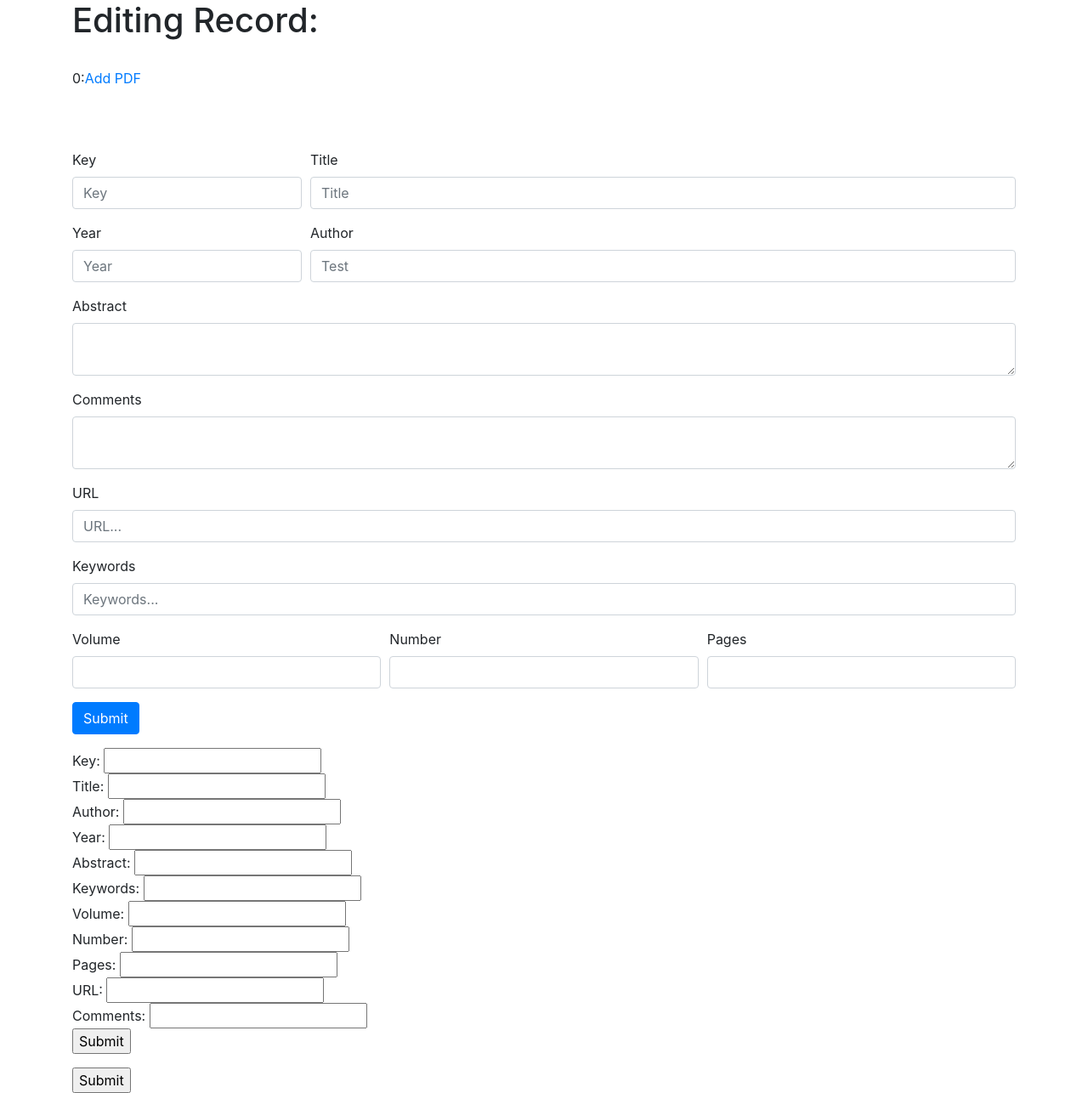
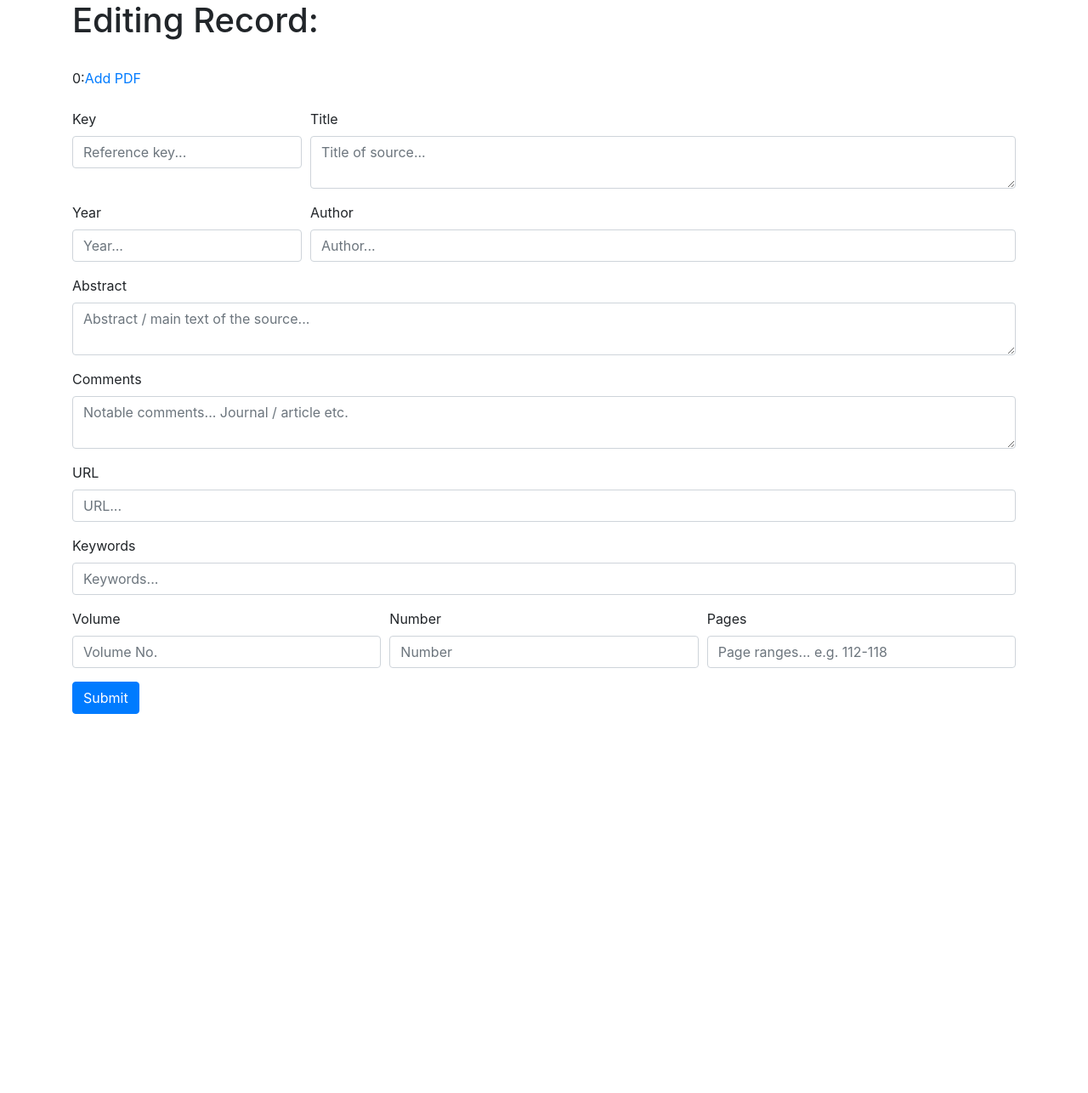
Before and after one commit to WillMatthews/refmanager, a PHP site: page /edit.php?record=1 in a window 1280 px wide. Shown: the whole page at 85% size. After the commit the page ends 840 px from the top, so only its background shows below. Run offline with PHP 8.4, Linux system fonts and the light colour scheme; data that the repository does not hold is empty; some libraries are stand-ins or nearby versions.

Commit message:
Made edit page more user friendly + cleanup

```diff
--- a/html/edit.php
+++ b/html/edit.php
@@ -106,38 +106,35 @@ if ( !empty( $row["haspdf"] ) ) {
 
 <br/>
 <br/>
-<br/>
-<br/>
-
 <form action="edit.php" method="post">
   <div class="form-row">
     <div class="form-group col-md-3">
       <label for="inputKey">Key</label>
-      <input type="text" class="form-control" name="key" placeholder="Key" value ="<?php echo $key; ?>">
+      <input type="text" class="form-control" name="key" placeholder="Reference key..." value ="<?php echo $key; ?>">
     </div>
     <div class="form-group col-md-9">
       <label for="inputTitle">Title</label>
-      <input type="text" class="form-control" name="title" placeholder="Title" value="<?php echo $title; ?>">
+	  <textarea class="form-control" placeholder="Title of source..." name="title"><?php echo $title; ?></textarea>
     </div>
   </div>
   <div class="form-row">
   <div class="form-group col-md-3">
     <label for="inputYear">Year</label>
-    <input type="text" class="form-control" id="inputAddress2" placeholder="Year" value="<?php echo $year; ?>">
+    <input type="text" class="form-control" id="inputAddress2" placeholder="Year..." value="<?php echo $year; ?>">
   </div>
   <div class="form-group col-md-9">
     <label for="inputAuthor">Author</label>
-    <input type="text" class="form-control" name="author" placeholder="Test" value="<?php echo $author; ?>">
+    <input type="text" class="form-control" name="author" placeholder="Author..." value="<?php echo $author; ?>">
   </div>
  </div>
 <div class="form-group">
 	<label for="inputAbstract">Abstract</label>
-	<textarea class="form-control" name="abstract"><?php echo $keywords; ?></textarea>
+	<textarea class="form-control" placeholder="Abstract / main text of the source..." name="abstract"><?php echo $keywords; ?></textarea>
 
 </div>
 <div class="form-group">
 	<label for="inputComments">Comments</label>
-	<textarea class="form-control" name="comments"><?php echo $comments; ?></textarea>
+	<textarea class="form-control" placeholder="Notable comments... Journal / article etc." name="comments"><?php echo $comments; ?></textarea>
 
 </div>
 <div class="form-group">
@@ -151,15 +148,15 @@ if ( !empty( $row["haspdf"] ) ) {
   <div class="form-row">
     <div class="form-group col-md-4">
       <label for="inputVolume">Volume</label>
-      <input type="text" class="form-control" name="volume" value="<?php echo $volume; ?>">
+      <input type="text" class="form-control" name="volume" placeholder="Volume No." value="<?php echo $volume; ?>">
     </div>
     <div class="form-group col-md-4">
       <label for="inputNumber">Number</label>
-      <input type="text" id="inputState" class="form-control" name="number" value="<?php echo $number; ?>">
+      <input type="text" id="inputState" class="form-control" name="number" placeholder="Number" value="<?php echo $number; ?>">
     </div>
     <div class="form-group col-md-4">
       <label for="inputPages">Pages</label>
-      <input type="text" class="form-control" name="pages" value="<?php echo $pages; ?>">
+      <input type="text" class="form-control" placeholder="Page ranges... e.g. 112-118" name="pages" value="<?php echo $pages; ?>">
     </div>
   </div>
   <input type="hidden" value="<?php echo $record; ?>" name="id" />
@@ -168,26 +165,6 @@ if ( !empty( $row["haspdf"] ) ) {
 </form>
 
 
-<form action="edit.php" method="post">
-Key: <input type="text" name="key" value="<?php echo $key; ?>" ><br>
-Title: <input type="text" name="title" value="<?php echo $title; ?>" ><br>
-Author: <input type="text" name="author" value="<?php echo $author; ?>" ><br>
-Year: <input type="text" name="year" value="<?php echo $year; ?>" ><br>
-Abstract: <input type="text" name="abstract" value="<?php echo $abstract; ?>" ><br>
-Keywords: <input type="text" name="keywords" value="<?php echo $keywords; ?>" ><br>
-Volume: <input type="text" name="volume" value="<?php echo $volume; ?>" ><br>
-Number: <input type="text" name="number" value="<?php echo $number; ?>" ><br>
-Pages: <input type="text" name="pages" value="<?php echo $pages; ?>" ><br>
-URL: <input type="text" name="url" value="<?php echo $url; ?>" ><br>
-Comments: <input type="text" name="comments" value="<?php echo $comments; ?>" ><br>
-<input type="hidden" value="<?php echo $record; ?>" name="id" />
-<input type="submit">
-</form>
-
-<input type="submit">
-</form>
-
-
 </div>
 </body>
 </html>
```
